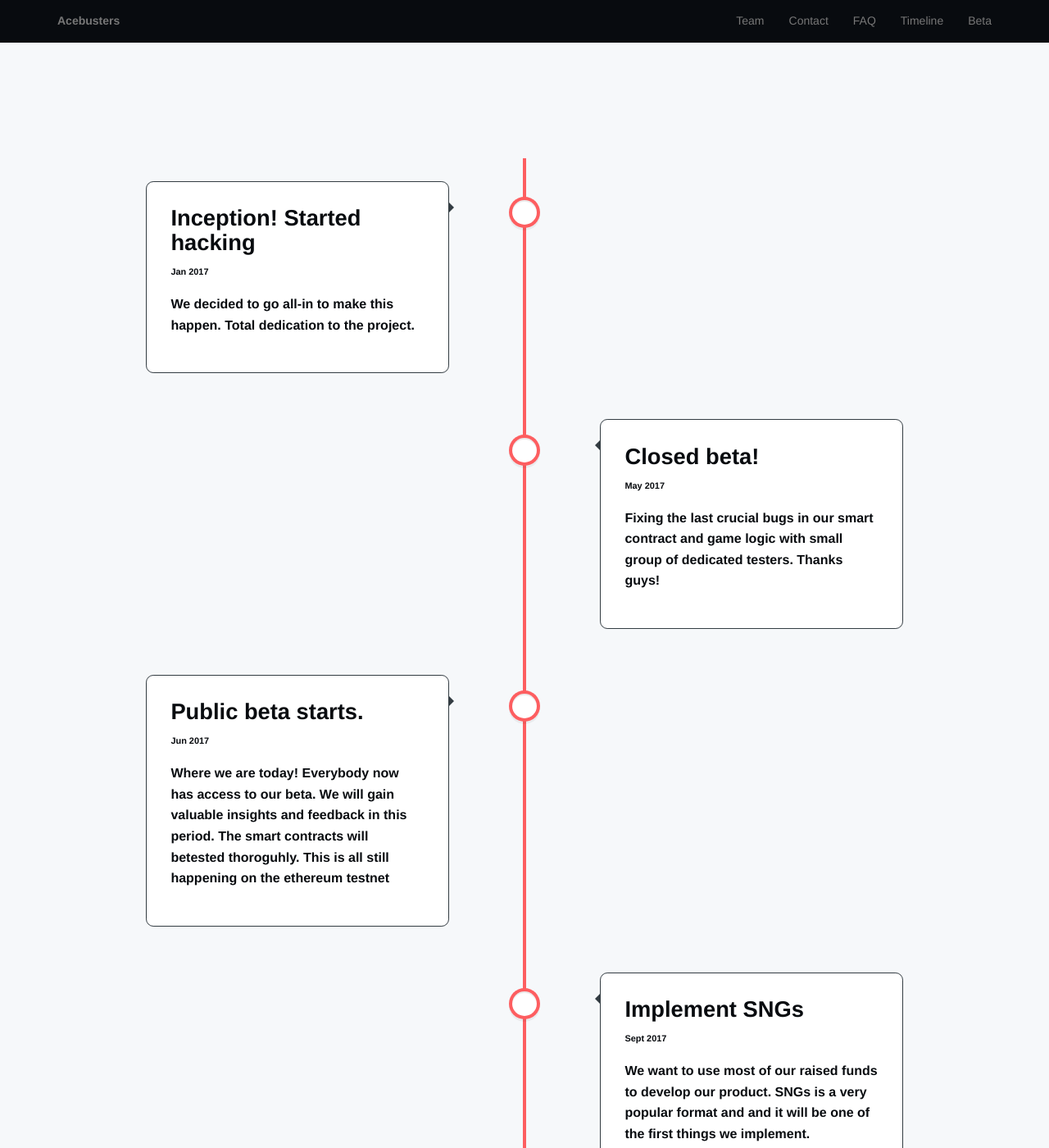
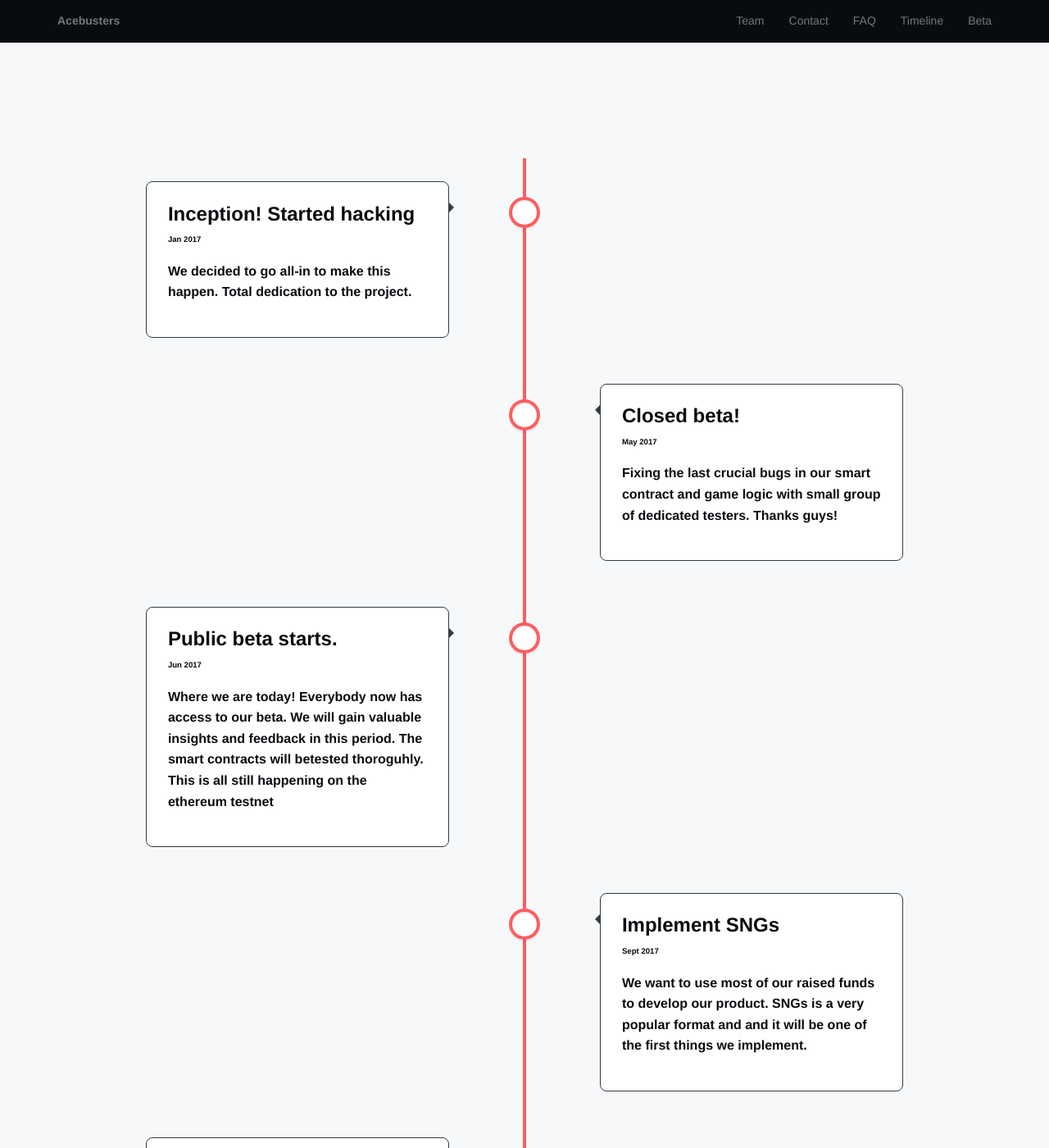
Before and after one commit to acebusters/acebusters-website, a Jekyll site: the page built from timeline.html, in a window 1280 px wide and 1400 px high. Shown: the whole window at 82% size. Built offline with Jekyll 4.4.1, drawn with Linux system fonts in a browser that asks for light colours.

Commit message:
fixed font size for timeline

```diff
--- a/css/landing-page.css
+++ b/css/landing-page.css
@@ -947,8 +947,7 @@
 }
 
 .cd-timeline-content p, .cd-timeline-content  {
-  font-size: 13px;
-  font-size: 1.3em;
+  font-size: 16px;
 }
 
 .cd-timeline-content .cd-date {
```
